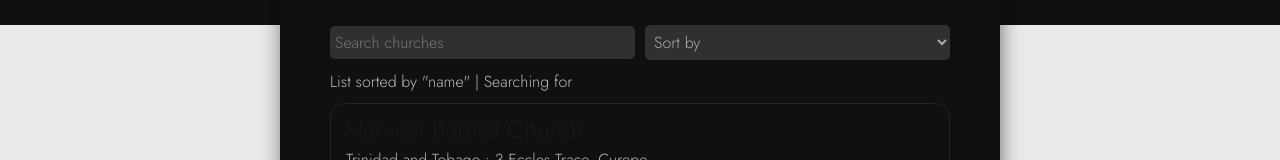
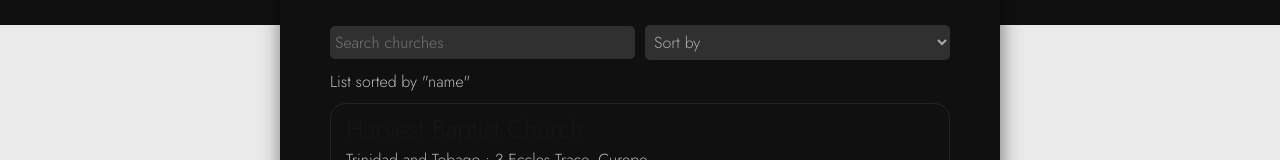
Before and after one commit to sgarcia97/test-app, a Next.js app: page /churches in a window 1280 px wide. Shown: the part 496-656 px from the top of the page. Built offline with nearby package versions, Linux system fonts and the light colour scheme; no server answers.

Commit message:
Update page.tsx

```diff
--- a/app/churches/page.tsx
+++ b/app/churches/page.tsx
@@ -58,7 +58,7 @@ const handleSearch = (event) => {
                 <option value="name">Sort by Name</option>
                 <option value="country">Sort by Country</option>
             </select>
-            <div>List sorted by &quot;{sort}&quot; | Searching for {search}</div>
+            <div>List sorted by &quot;{sort}&quot;</div>
             </div>
             <div className="church-wrapper">
         {
```
